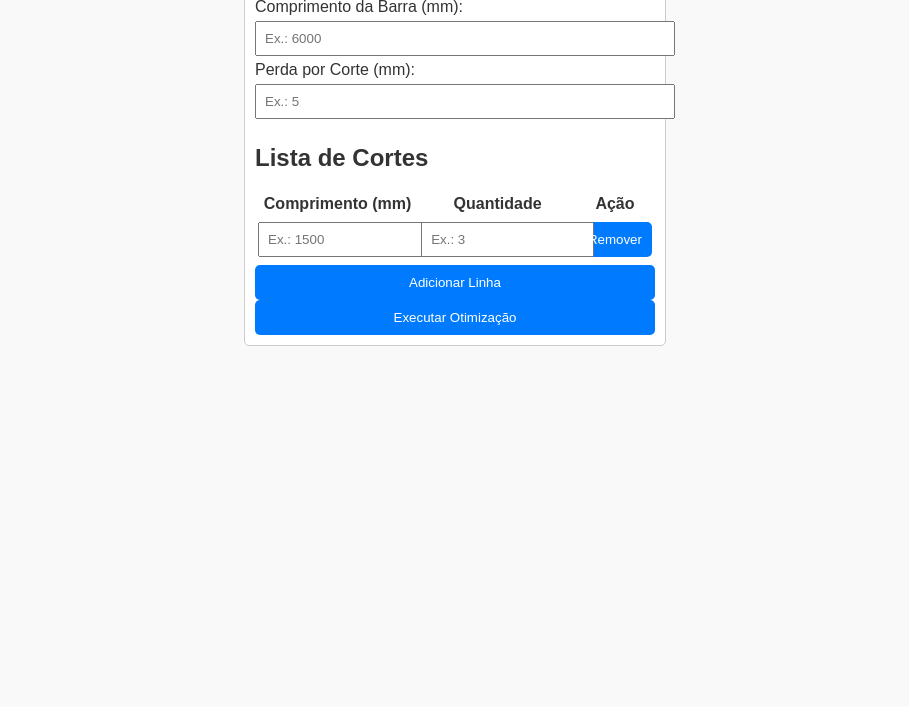
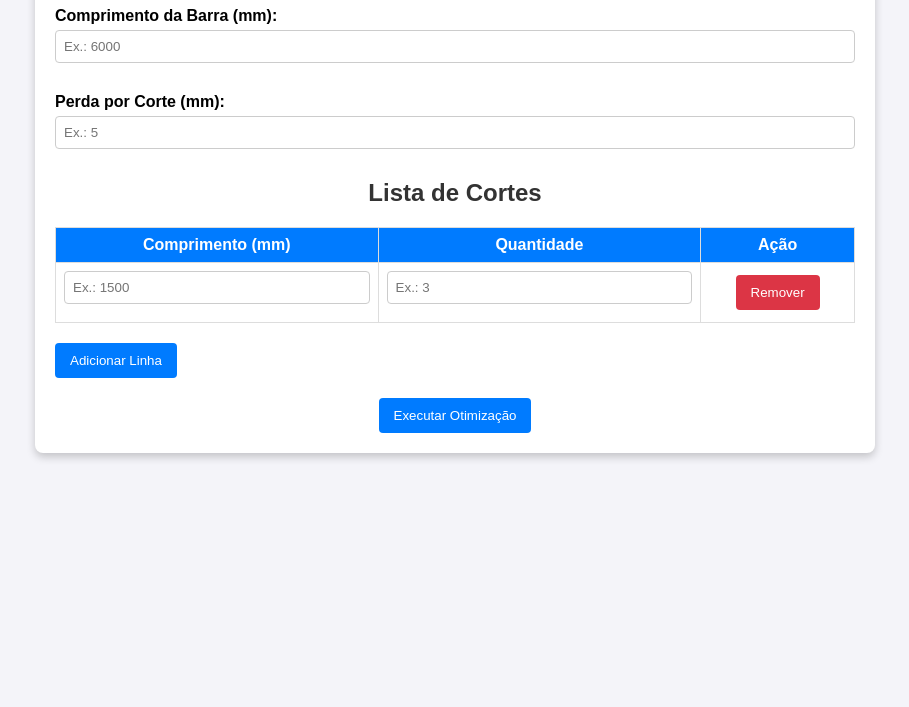
Before and after one commit to williamgmantovani/ML_Cut, a plain HTML site: page index.html in a window 1280 px wide. Shown: the part 93-800 px from the top of the page, without its empty margins (185-1094 px from the left). Drawn offline with Linux system fonts and the light colour scheme.

Commit message:
Update style.css

```diff
--- a/style.css
+++ b/style.css
@@ -1,40 +1,105 @@
 body {
     font-family: Arial, sans-serif;
-    margin: 20px;
-    background-color: #f9f9f9;
+    background-color: #f4f4f9;
+    margin: 0;
+    padding: 0;
+}
+
+.container {
+    max-width: 800px;
+    margin: auto;
+    padding: 20px;
+    background: #fff;
+    border-radius: 8px;
+    box-shadow: 0 4px 8px rgba(0, 0, 0, 0.2);
+}
+
+h1, h2 {
+    text-align: center;
     color: #333;
 }
 
-h1 {
+.input-group {
+    margin-bottom: 20px;
+}
+
+label {
+    display: block;
+    font-weight: bold;
+    margin-bottom: 5px;
+}
+
+input[type="number"] {
+    width: 100%;
+    padding: 8px;
+    margin-bottom: 10px;
+    border: 1px solid #ccc;
+    border-radius: 4px;
+    box-sizing: border-box;
+}
+
+table {
+    width: 100%;
+    border-collapse: collapse;
+    margin-bottom: 20px;
+}
+
+table th, table td {
+    border: 1px solid #ddd;
+    padding: 8px;
     text-align: center;
 }
 
-form {
-    max-width: 400px;
-    margin: auto;
-    padding: 10px;
-    border: 1px solid #ccc;
-    border-radius: 5px;
-    background-color: #fff;
-}
-
-textarea, input {
-    width: 100%;
-    padding: 8px;
-    margin: 5px 0;
+table th {
+    background-color: #007bff;
+    color: white;
+    font-weight: bold;
 }
 
 button {
-    display: block;
-    width: 100%;
-    padding: 10px;
     background-color: #007bff;
-    color: #fff;
+    color: white;
     border: none;
-    border-radius: 5px;
+    padding: 10px 15px;
+    border-radius: 4px;
     cursor: pointer;
 }
 
 button:hover {
     background-color: #0056b3;
 }
+
+button.remove-row {
+    background-color: #dc3545;
+}
+
+button.remove-row:hover {
+    background-color: #c82333;
+}
+
+#addRow {
+    margin-bottom: 20px;
+}
+
+.actions {
+    text-align: center;
+}
+
+@media (max-width: 600px) {
+    .container {
+        padding: 10px;
+    }
+
+    h1, h2 {
+        font-size: 1.5rem;
+    }
+
+    input[type="number"] {
+        font-size: 1rem;
+    }
+
+    button {
+        font-size: 1rem;
+        padding: 8px 10px;
+    }
+}
```
